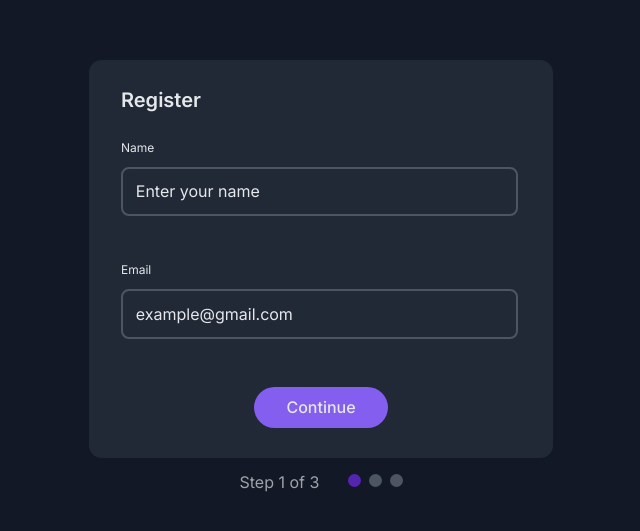
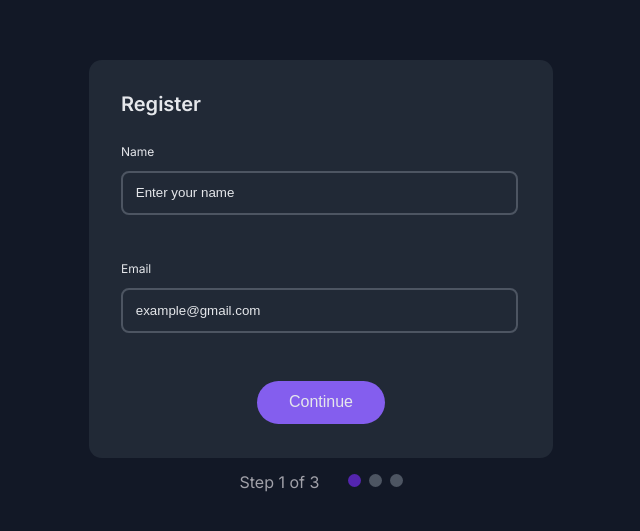
Before and after one commit to leticiacmgomes/multistep-register-form, a React (Vite) app: page / in a window 1280 px wide. Shown: the part 125-656 px from the top of the page, without its empty margins (319-959 px from the left). Built offline with nearby package versions, Linux system fonts and the light colour scheme.

Commit message:
fixing css

```diff
--- a/src/Index.css
+++ b/src/Index.css
@@ -1,66 +1,47 @@
-/*
- * https://github.com/jtrost/Complete-CSS-Reset
+/* http://meyerweb.com/eric/tools/css/reset/
+   v2.0 | 20110126
+   License: none (public domain)
 */
 
-/* Displays for HTML 5 */
-article, aside, audio, command, datagrid, details, dialog, embed,
-figcaption, figure, footer, header, hgroup, menu, nav, section, summary,
-video, wbr {
-	display: block;
-}
-
-bdi, figcaption, keygen, mark, meter, progress, rp, rt, ruby, time {
-	display: inline;
-}
-
-/* Deprecated tags */
-acronym, applet, big, center, dir, font, frame, frameset, noframes, s,
-strike, tt, u, xmp {
-	display: none;
-}
-
-/* Reset styles for all structural tags */
-a, abbr, area, article, aside, audio, b, bdo, blockquote, body, button,
-canvas, caption, cite, code, col, colgroup, command, datalist, dd, del,
-details, dialog, dfn, div, dl, dt, em, embed, fieldset, figure, form,
-h1, h2, h3, h4, h5, h6, head, header, hgroup, hr, html, i, iframe, img,
-input, ins, keygen, kbd, label, legend, li, map, mark, menu, meter, nav,
-noscript, object, ol, optgroup, option, output, p, param, pre, progress,
-q, rp, rt, ruby, samp, section, select, small, span, strong, sub, sup,
-table, tbody, td, textarea, tfoot, th, thead, time, tr, ul, var, video {
-	background: transparent;
+html, body, div, span, applet, object, iframe,
+h1, h2, h3, h4, h5, h6, p, blockquote, pre,
+a, abbr, acronym, address, big, cite, code,
+del, dfn, em, img, ins, kbd, q, s, samp,
+small, strike, strong, sub, sup, tt, var,
+b, u, i, center,
+dl, dt, dd, ol, ul, li,
+fieldset, form, label, legend,
+table, caption, tbody, tfoot, thead, tr, th, td,
+article, aside, canvas, details, embed,
+figure, figcaption, footer, header, hgroup,
+menu, nav, output, ruby, section, summary,
+time, mark, audio, video {
+	margin: 0;
+	padding: 0;
 	border: 0;
 	font-size: 100%;
 	font: inherit;
-	margin: 0;
-	outline: none;
-	padding: 0;
-	text-align: left;
-	text-decoration: none;
 	vertical-align: baseline;
-	z-index: 1;
 }
-
-/* Miscellaneous resets */
+/* HTML5 display-role reset for older browsers */
+article, aside, details, figcaption, figure,
+footer, header, hgroup, menu, nav, section {
+	display: block;
+}
 body {
 	line-height: 1;
-	overflow: hidden;
 }
-
 ol, ul {
 	list-style: none;
 }
-
 blockquote, q {
 	quotes: none;
-
 }
-
-blockquote:before, blockquote:after, q:before, q:after {
+blockquote:before, blockquote:after,
+q:before, q:after {
 	content: '';
 	content: none;
 }
-
 table {
 	border-collapse: collapse;
 	border-spacing: 0;
--- a/src/components/ui/Button.css
+++ b/src/components/ui/Button.css
@@ -4,6 +4,7 @@
   color: #E5E7EB;
   background-color: #845EEE;
   padding: 0.8rem 2rem;
+  border: none;
   border-radius: 2rem;
   display: inline-block;
 }
--- a/src/features/register/Input.css
+++ b/src/features/register/Input.css
@@ -14,9 +14,15 @@
     border: solid 2px #4D5562;
     border-radius: 0.5rem;
     color: #E5E7EB;
+    background-color: transparent;
   }
 
   & input::placeholder {
     color: #E5E7EB;
   }
+
+  & input:focus {
+    outline: none;
+    border: solid 2px #E5E7EB;
+  }
 }
--- a/src/features/topics/TopicModal.css
+++ b/src/features/topics/TopicModal.css
@@ -10,7 +10,7 @@
   place-items: center;
 
   & h1 {
-     font-size: 1.25rem;
+     font-size: 1rem;
      font-weight: 600;
      color: #E5E7EB;
   }
```
